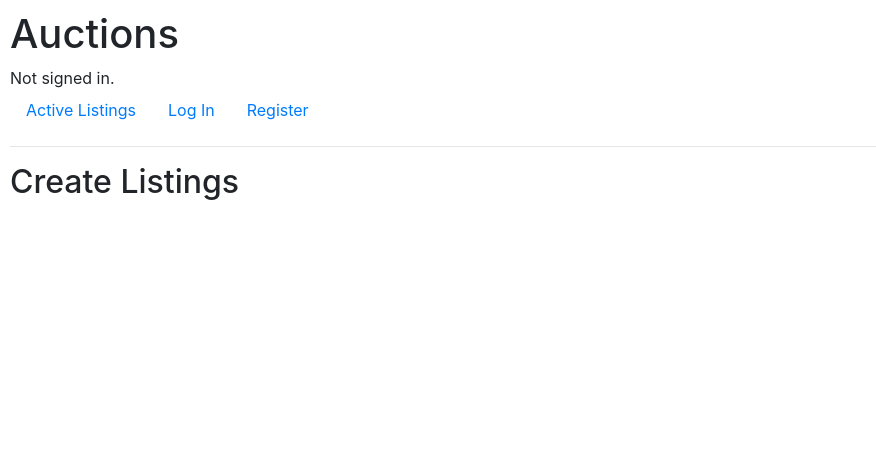
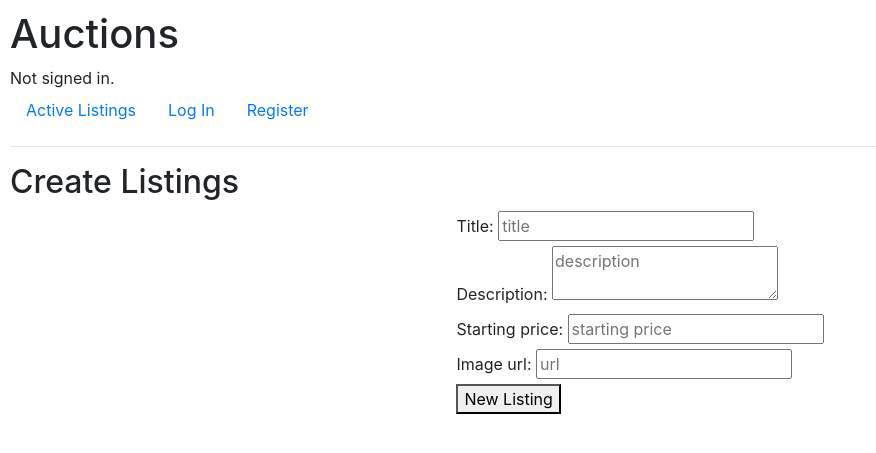
Before and after one commit to Skyrover1014/CS50_Commerce, a Django app: template auctions/templates/auctions/newlisting.html in a window 1280 px wide. Shown: the top 453 px of the page, without its empty margins (0-876 px from the left). Run offline with Django 3.2, Linux system fonts and the light colour scheme; the template is opened without the code that fills it, so the values that code supplies are empty; parts of the project's set-up code (start-up, migrations or seed data) failed here and were passed over; some libraries are stand-ins or nearby versions.

Commit message:
Add Fuction: New Listing Page

```diff
--- a/auctions/admin.py
+++ b/auctions/admin.py
@@ -6,7 +6,7 @@ from simple_history.admin import SimpleHistoryAdmin
 from .models import User, Listing, Bid, Comment
 
 class ListingAdmin(SimpleHistoryAdmin):
-    list_display = ('title', 'description', 'starting_price', 'current_price', 'status', 'created_time', 'updated_time', 'get_bid_count')
+    list_display = ('user','title', 'description', 'starting_price', 'current_price', 'status', 'created_time', 'updated_time', 'get_bid_count')
 
 class BidAdmin(SimpleHistoryAdmin):
     list_display = ('object', 'user', 'amount', 'bid_time')
--- a/auctions/models.py
+++ b/auctions/models.py
@@ -7,6 +7,7 @@ class User(AbstractUser):
     pass
 
 class Listing(models.Model):
+    user = models.ForeignKey(User, on_delete=models.CASCADE)
     title = models.CharField(max_length=64)
     description = models.TextField(max_length=2048)
     starting_price = models.DecimalField(max_digits=10, decimal_places=2, default=0.00)
--- a/auctions/templates/auctions/layout.html
+++ b/auctions/templates/auctions/layout.html
@@ -25,7 +25,7 @@
                     <a class="nav-link" href="{% url 'logout' %}">Log Out</a>
                 </li>
                 <li class="nav-item">
-                    <a class="nav-link" href="{% url 'index' %}">Create Listings</a>
+                    <a class="nav-link" href="{% url 'newListing' %}">Create Listings</a>
                 </li>
             {% else %}
                 <li class="nav-item">
--- a/auctions/templates/auctions/newlisting.html
+++ b/auctions/templates/auctions/newlisting.html
@@ -3,4 +3,31 @@
 {% block body %}
     <h2>Create Listings</h2>
 
+    {% if message %}
+    <div>{{ message }}</div>
+    {% endif %}
+
+    <div class="pageContent" style="display: flex; justify-content: center; margin: 10px;">
+        <form action="{%url 'newListing' %}" method="post" class="form">
+            {% csrf_token %}
+            <div>
+                <label for="title">Title:</label>
+                <input type="text" id="title" name="title" placeholder="title" required>
+            </div>
+            <div>
+                <label for="description">Description:</label>
+                <textarea type="text" id="description" name="description" placeholder="description" required></textarea>
+            </div>
+            <div>
+                <label for="starting_price">Starting price:</label>
+            <input type="number" id="starting_price" name="starting_price" placeholder="starting price" required>
+            </div>
+            <div>
+                <label for="image_url">Image url:</label>
+                <input type="url" id="image_url" name="image_url" placeholder="url">
+            </div>
+            <div>
+                <button type="submit">New Listing</button>
+            </div>
+    </div>
 {% endblock %}
--- a/auctions/urls.py
+++ b/auctions/urls.py
@@ -6,5 +6,6 @@ urlpatterns = [
     path("", views.index, name="index"),
     path("login", views.login_view, name="login"),
     path("logout", views.logout_view, name="logout"),
-    path("register", views.register, name="register")
+    path("register", views.register, name="register"),
+    path('newListing', views.new_listing, name="newListing")
 ]
```
Also changed, not shown: auctions/views.py (+36 -1 lines), auctions/migrations/0007_historicallisting_user_listing_user.py (added), db.sqlite3.
